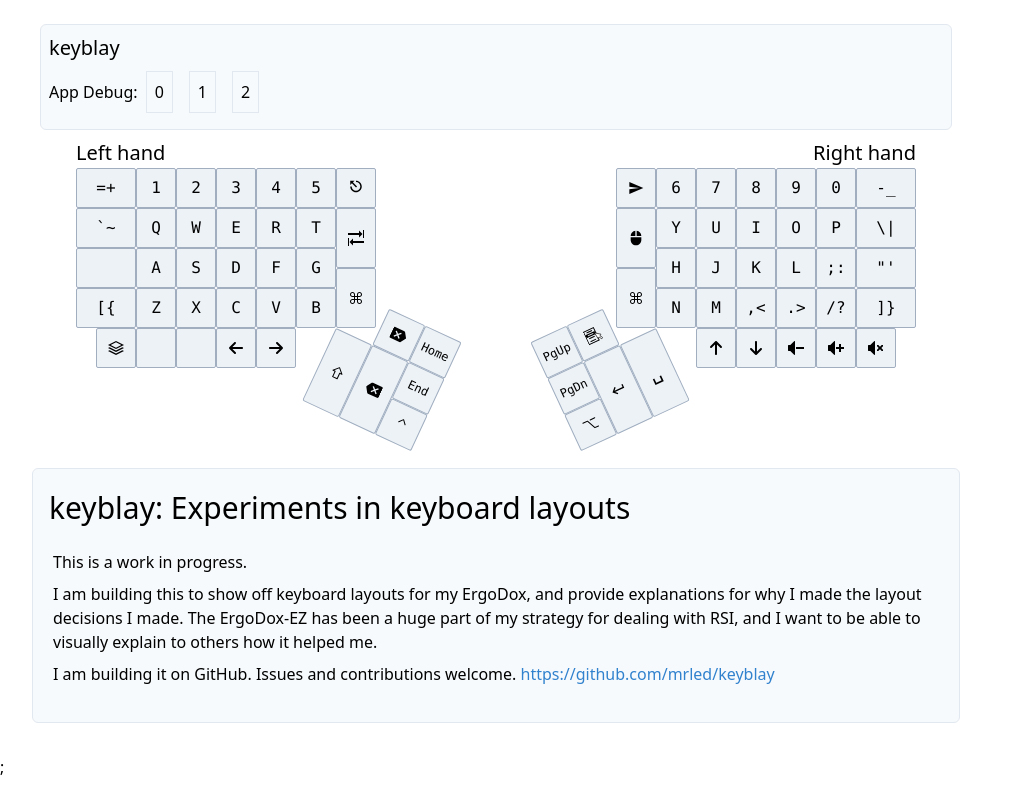
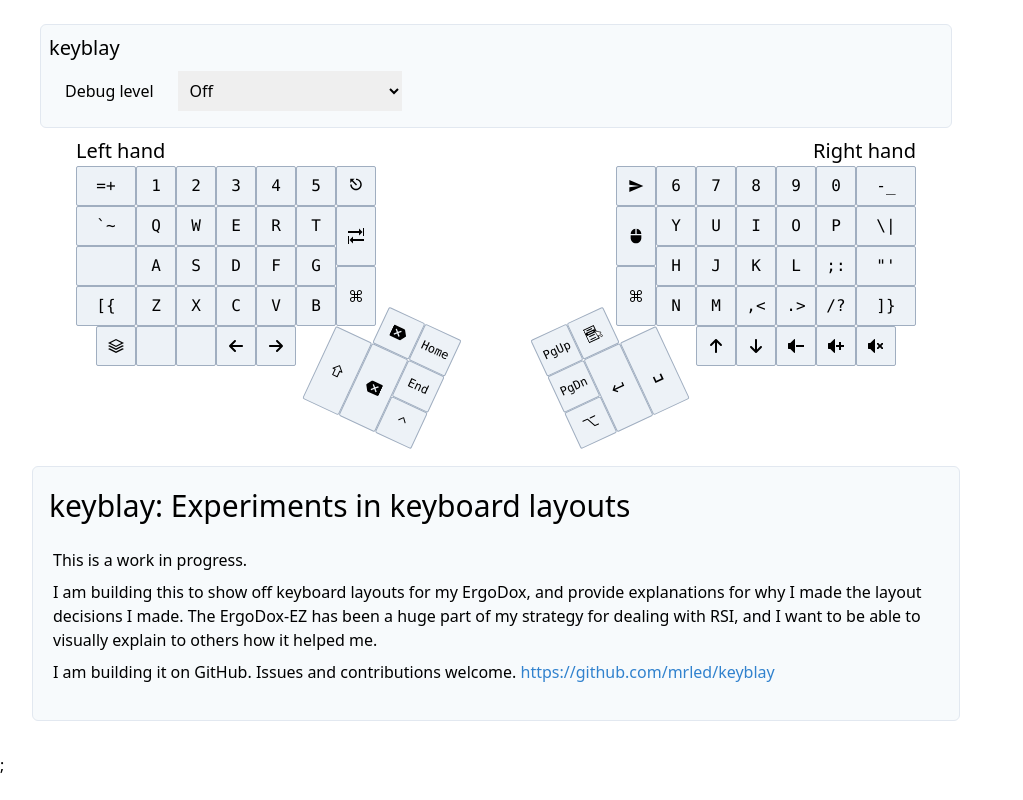
Before and after one commit to mrled/keymap.click, a Next.js app: page / in a window 1280 px wide. Shown: the whole page, without its empty margins (0-1023 px from the left). Built offline with nearby package versions, Linux system fonts and the light colour scheme.

Commit message:
Do debug logging in a dropdown menu

```diff
--- a/components/diagram.jsx
+++ b/components/diagram.jsx
@@ -55,7 +55,7 @@ export const Diagram = ({ connections }) => {
 
     // Should only be enabled when in debug mode
     log.debug(`appDebug: ${JSON.stringify(appDebug)}`)
-    if (appDebug.debugLevel > 0) {
+    if (appDebug.debugLevel > 1) {
       context.strokeStyle = "purple";
       context.lineWidth = 1;
       context.beginPath();
--- a/components/keyboard.jsx
+++ b/components/keyboard.jsx
@@ -35,12 +35,17 @@ export const Keyboard = ({ initialState }) => {
   const router = useRouter();
   const [appDebug, setAppDebug] = useContext(AppDebugContext)
 
-  const setAppDebugWrapper = (newLevel) => {
-    return () => {
-      const newValue = { debugLevel: newLevel };
-      log.debug(`Changing appDebug from ${JSON.stringify(appDebug)} to ${JSON.stringify(newValue)}`)
-      setAppDebug(newValue);
+  const onDebugLevelChange = (event) => {
+    const logLevel = parseInt(event.target.value);
+    const newValue = { debugLevel: logLevel };
+    switch (logLevel) {
+      case 0: log.setLevel(log.levels.SILENT); break;
+      case 1: log.setLevel(log.levels.DEBUG); break;
+      case 2: log.setLevel(log.levels.TRACE); break;
+      default: log.setLevel(log.levels.SILENT); break;
     }
+    log.debug(`Changing appDebug from ${JSON.stringify(appDebug)} to ${JSON.stringify(newValue)}`)
+    setAppDebug(newValue);
   };
 
   useEffect(() => {
@@ -139,10 +144,17 @@ export const Keyboard = ({ initialState }) => {
 
           <div className="border border-gray-300 bg-gray-100 rounded-md p-2 m-2">
             <h1 className="text-xl">keyblay</h1>
-            App Debug:
-            <button className="m-2 p-2 border border-gray-300" onClick={setAppDebugWrapper(0)}>0</button>
-            <button className="m-2 p-2 border border-gray-300" onClick={setAppDebugWrapper(1)}>1</button>
-            <button className="m-2 p-2 border border-gray-300" onClick={setAppDebugWrapper(2)}>2</button>
+            <label htmlFor="keyblay-app-debug-selector" className="p-2 m-2">Debug level</label>
+            <select
+              onChange={onDebugLevelChange}
+              name="Debug levels"
+              id="keyblay-app-debug-selector"
+              className="p-2 m-2"
+            >
+              <option value="0">Off</option>
+              <option value="1">Extra logging</option>
+              <option value="2">Yet more logging, visuals</option>
+            </select>
           </div>
 
 
```
